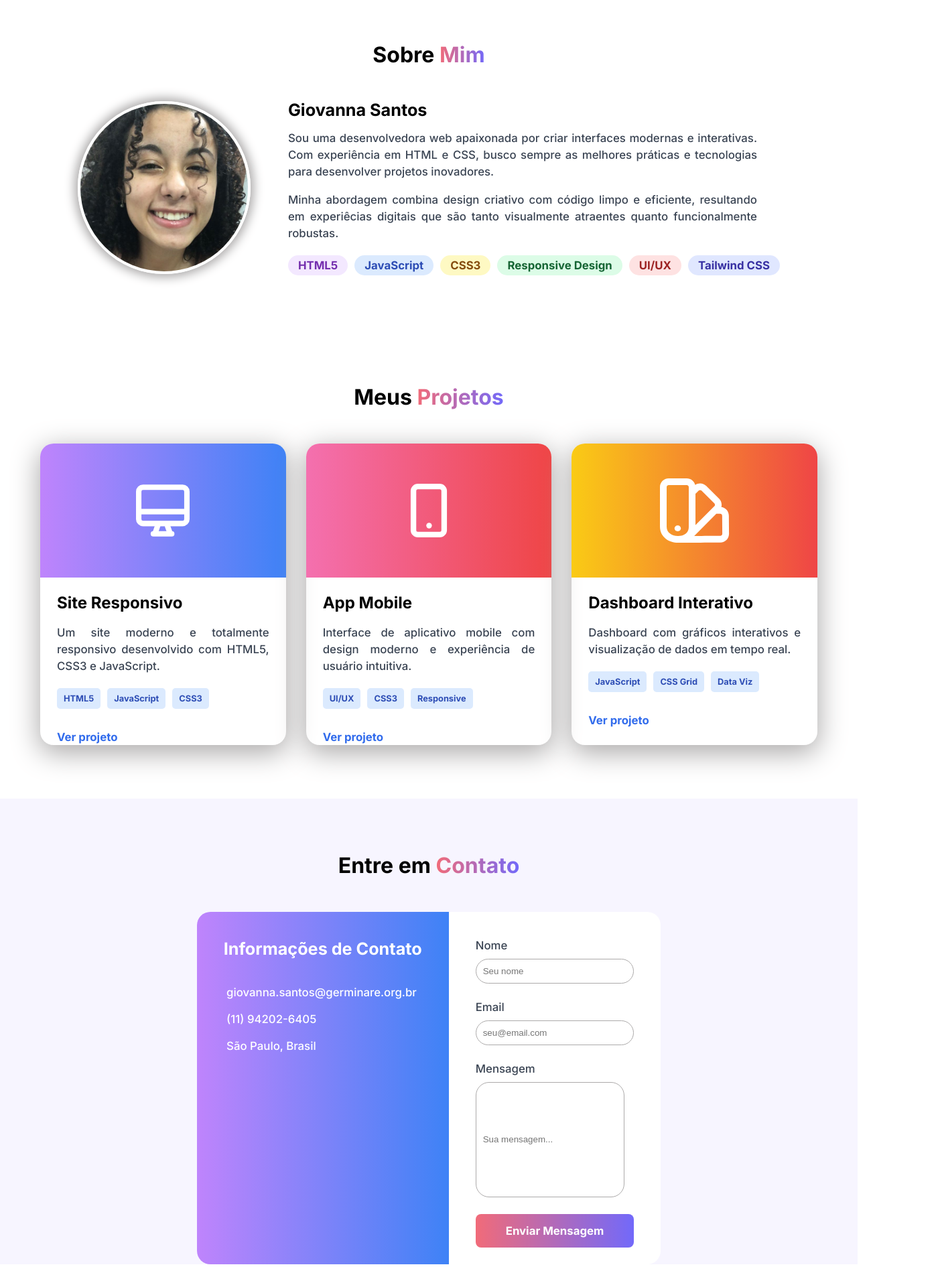
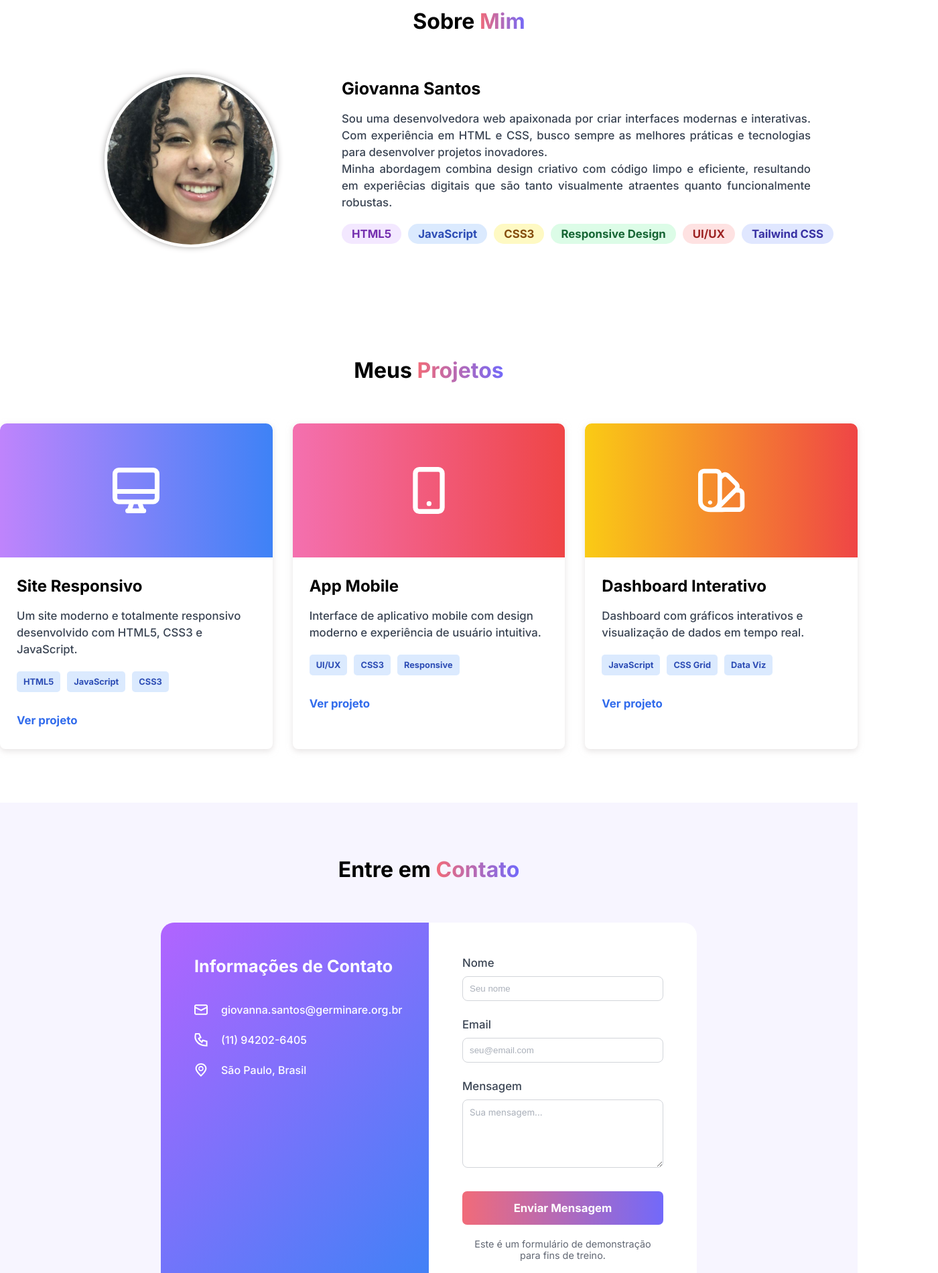
Before and after one commit to giiovannasantoss/CreativeDev, a plain HTML site: page index.html in a window 1280 px wide. Shown: the part 700-2600 px from the top of the page at 67% size, 1400 px wide, since content can reach past the window. Drawn offline with Linux system fonts and the light colour scheme.

Commit message:
ajustando a page contacts e a page projects, renomeando algumas classes e ids

```diff
--- a/style.css
+++ b/assets/css/style.css
@@ -3,7 +3,8 @@ ul,
 li,
 a,
 h1,
-h2{
+h2,
+p{
     margin: 0;
     padding: 0;
 }
@@ -40,42 +41,50 @@ span{
     -webkit-text-fill-color: transparent;
 }
 
+.title{
+    margin-bottom: 60px;
+}
+
 
 /* HEADER */
     .header{
         display: flex;
-        justify-content: space-evenly;
+        justify-content: space-between;
         align-items: center;
-        padding: 10px;
+        position: fixed;
+        padding: 10px 60px;
+        width: 100%;
+        background-color: white;
     }
 
     .navbar ul{
-        display: inline-flex;
-        list-style: none;
+        display: flex;
+        gap: 33px;
     }
 
     .navbar a{
-        margin: 30px;
         color: #394353;
     }
 
 /* ESTILIZAÇÃO DA HERO PAGE */
     .hero{
         display: flex;
+        align-items: center;
+        justify-content: space-between;
         background-color: #F7F5FF;
         padding: 180px 60px;
-        justify-content: space-between;
+        width: 100%;
     }
 
     #title-hero{
         font-size: 3rem;
-        line-height: 45px;
+        line-height: 50px;
         text-align: start;
     }
 
     .hero-content p{
         line-height: 30px;
-        margin-bottom: 40px;
+        margin: 20px 0px 40px 0px;
     }
 
     .hero-content{
@@ -94,11 +103,13 @@ span{
         font-weight: bold;
         padding: 15px 30px;
         border-radius: 8px;
+        transition: transform 0.2s ease-in-out;
     }
 
     #viewprojects:hover{
         /* ajustar sombra e arrumar o hover */
-        box-shadow: 3px 3px 25px 5px rgb(172, 170, 170);
+        transform: scale(105%);
+        box-shadow: 0px 3px 10px rgba(210, 204, 204, 0.544);
     }
 
     #viewcontact{
@@ -107,15 +118,23 @@ span{
         border-radius: 8px;
         padding: 15px 30px;
         font-weight: bold;
+        transition: 0.2s ease-in-out;
     }
 
-    #icone{
-        margin-right: 300px;
+    #viewcontact:hover{
+        border-color: #394353;
+    }
+
+    .img-hero{
+        margin-right: 400px;
+    }
+
+    #icon{
         width: 170px;
         transition: transform 0.3s ease-in-out;
     }
 
-    #icone:hover{
+    #icon:hover{
         transform: rotate(45deg) scale(115%);
         cursor: pointer;
     }
@@ -131,11 +150,11 @@ span{
         padding: 80px 60px;
         align-items: center;
         justify-content: space-evenly;
+        width: 100%;
     }
 
     #title-aboutme{
         grid-area: title;
-        margin-bottom: 50px;
     }
 
     /* my img */
@@ -147,12 +166,15 @@ span{
         border-radius: 50%;
         width: 250px;
         border: 4px solid white;;
-        box-shadow: 0px 0px 15px 5px rgb(172, 170, 170);
+        box-shadow: 0px 0px 10px rgb(172, 170, 170);
     }
 
     /* text about me */
     .bio{
         grid-area: content;
+        display: flex;
+        flex-direction: column;
+        gap: 20px;
         text-align: left;
         width: 700px;
         line-height: 25px;
@@ -212,33 +234,33 @@ span{
 
 /* ESTILIZAÇÃO DA PROJECTS PAGE */
     .projects{
-        padding: 80px 60px;
-    }
-
-    #title-projects{
-        margin-bottom: 50px;
+        padding: 80px 0px;
+        width: 100%;
     }
 
     .projects-content{
         display: flex;
-        justify-content: space-evenly;
-        align-items: center;
+        justify-content: center;
         gap: 30px;
-        text-align: justify;
     }
 
     .block-project{
-        line-height: 25px;
-        width: 500px;
-        height: 450px;
-        /* ajustar box-shadow */
-        box-shadow: 0px 10px 40px 2px rgb(172, 170, 170);
-        border-radius: 20px;
+        box-shadow: 0px 3px 10px rgba(210, 204, 204, 0.544);
+        border-radius: 8px;
+        width: 430px;
+        transition: 0.3s ease-in-out;
+    }
+
+    .block-project:hover{
+        margin-top: -10px;
+        margin-bottom: 10px;
+        cursor: pointer;
+        box-shadow: 0px 10px 20px 5px rgba(210, 204, 204, 0.544);
     }
 
     .icon-project{
-        width: 80px;
-        height: 80px;
+        width: 70px;
+        height: 70px;
     }
 
     .img-project{
@@ -246,8 +268,8 @@ span{
         justify-content: center;
         align-items: center;
         height: 200px;
-        border-top-left-radius: 20px;
-        border-top-right-radius: 20px;
+        border-top-left-radius: 10px;
+        border-top-right-radius: 10px;
     }
 
     #site .img-project{
@@ -264,24 +286,24 @@ span{
 
     .name-project{
         font-size: 1.5rem;
-        margin-bottom: 20px;
         text-align: start;
     }
 
     .project-bio{
-        padding: 25px 25px 3px 25px;
+        display: flex;
+        flex-direction: column;
+        line-height: 25px;
+        gap: 20px;
+        padding: 30px 25px;
     }
 
     .lang-used{
         display: flex;
-        justify-content: baseline;
         gap: 10px;
-        padding: 0px 25px 30px 25px;
     }
 
     .lang-used :nth-child(n){
         font-size: 0.8rem;
-        font-weight: 500;
         font-weight: bold;
         padding: 3px 10px;
         border-radius: 5px;
@@ -292,26 +314,24 @@ span{
     .link-project{
         color: #326CEC;
         font-weight: bold;
-        padding-inline: 25px;
+        margin-top: 10px;
+        /* AJUSTAR MARGIN-BOTTOM */
     }
 
 
 /* ESTILIZAÇÃO DA CONTACTS PAGE */
     .contact{
         background-color: #F7F5FF;
-        padding-top: 80px;
-    }
-
-    #title-contact{
-        margin-bottom: 50px;
+        padding: 80px 0px;
+        width: 100%;
     }
 
     .contact-content{
-        display: flex;
+        display: grid;
+        grid-template-areas:
+        "informations inputs";
+        grid-template-columns: repeat(2, 400px);
         justify-self: center;
-        border-radius: 20px;
-        background-color: white;
-        width: max-content;
     }
 
     /* contact-informations */
@@ -321,24 +341,43 @@ span{
     }
 
     .contact-informations{
-        background: linear-gradient(to right, #BF84FC, #3E82F6);
+        grid-area: informations;
+        background: linear-gradient(135deg, #b164ff, #3e82f6);
         border-bottom-left-radius: 20px;
         border-top-left-radius: 20px;
-        padding: 40px;
+        padding: 50px;
         color: white;
     }
 
     .info{
-        color: white;
-        margin-top: 20px;
+        display: flex;
+        flex-direction: column;
+        gap: 25px;
+        font-size: 1rem;
+    }
+
+    .icon-info{
+        width: 20px;
+        height: 20px;
+    }
+
+    .items{
+        display: flex;
+        align-items: center;
+        gap: 20px;
     }
 
     /* contact-inputs */
     .contact-inputs{
-        padding: 40px;
+        grid-area: inputs;
+        padding: 50px;
+        border-top-right-radius: 20px;
+        border-bottom-right-radius: 20px;
+        background-color: white;
     }
 
     .form{
+        /* ALTERAR COR DA FONTE!!! */
         display: flex;
         flex-direction: column;
         gap: 25px;
@@ -351,27 +390,61 @@ span{
     }
 
     .input{
-        border-radius: 20px;
-        border: 1px solid rgb(172, 170, 170);
+        border-radius: 8px;
+        border: 1px solid #D2D5DA;
         padding: 10px;
+        transition: 0.2s ease-in-out;
     }
 
+    .input::placeholder{
+        color: #AAB0BA;
+    }
+
+    .input:hover{
+        cursor: pointer;
+        scale: 103%;
+    }
+
+    .input:focus{
+        cursor: text;
+        scale: 103%;
+    }
+    /* MUDAR A COR DA BORDA QUANDO FOR SELECIONADO, COR: #3B81F5 */
+
     #msg{
-        /* TENTAR COLOCAR O TEXTO DO PLACEHOLDER NO INICIO DA CAIXA DE INPUT */
-        height: 150px;
-        width: 200px;
+        font-family: inter;
+        resize: vertical;
     }
 
     .input-button{
-        display: block;
+        display: flex;
+        flex-direction: column;
         justify-self: center;
-        margin-top: 40px;
+        width: 100%;
+        margin-top: 35px;
     }
 
     #msg-button{
         background: linear-gradient(to right, #F16B79, #7269FA);
         color: white;
         font-weight: bold;
-        padding: 15px 45px;
-        border-radius: 8px;
+        border-radius: 7px;
+        text-align: center;
+        padding-block: 15px;
+        transition: 0.3s ease-in-out;
     }
+
+    #msg-button:hover{
+        transform: scale(105%);
+        box-shadow: 0px 3px 10px rgba(210, 204, 204, 0.544);
+    }
+
+    #obs{
+        justify-self: center;
+        text-align: center;
+        margin-top: 20px;
+        font-weight: 200;
+        font-size: 0.9rem;
+        width: 90%;
+        color: #616773;
+    }
--- a/index.html
+++ b/index.html
@@ -3,16 +3,19 @@
 <head>
     <meta charset="UTF-8">
     <meta name="viewport" content="width=device-width, initial-scale=1.0">
-    <meta http-equiv="refresh" content="1">
+    <!-- <meta http-equiv="refresh" content="1"> -->
     <link href="https://fonts.googleapis.com/css2?family=Inter:wght@400;500;700&display=swap" rel="stylesheet">
-    <link rel="stylesheet" href="style.css">
+    <link rel="stylesheet" href="assets/css/style.css">
     <title>CreativeDev</title>
 </head>
 <body>
+
     <header>
         <!-- HEADER -->
         <div class="header">
-            <a href="#"><img src="assets/imgs/Group 2.svg" alt="logo"></a>
+            <div class="logo">
+                <a href="#"><img src="assets/imgs/logo.svg" alt="logo"></a>
+            </div>
             <nav class="navbar">
                 <ul>
                     <li><a href="#">Início</a></li>
@@ -22,6 +25,9 @@
                     <li><a href="#contact">Contato</a></li>
                 </ul>
             </nav>
+            <div class="night-mode">
+                <a href="#night-mode"><img src="assets/imgs/night-mode.svg" alt="night-mode"></a>
+            </div>
         </div>
     </header>
 
@@ -42,23 +48,25 @@
                 </div>
 
                 <div class="img-hero">
-                    <img id="icone" src="assets/imgs/Group 1.svg" alt="icone">
+                    <img id="icon" src="assets/imgs/icone.svg" alt="icone">
                 </div>
 
             </section>
 
             <!-- ABOUTME PAGE -->
             <section id="aboutme" class="aboutme">
-                <h1 id="title-aboutme">Sobre <span>Mim</span></h1>
+                <h1 id="title-aboutme" class="title">Sobre <span>Mim</span></h1>
 
                 <div class="img-perfil">
                     <img id="me" src="assets/imgs/gii.png" alt="selfie">
                 </div>
 
                 <div class="bio">
-                    <h2>Giovanna Santos</h1>
+                    <h2>Giovanna Santos</h2>
+                    <div class="text">
                         <p>Sou uma desenvolvedora web apaixonada por criar interfaces modernas e interativas. Com experiência em HTML e CSS, busco sempre as melhores práticas e tecnologias para desenvolver projetos inovadores.</p>
                         <p>Minha abordagem combina design criativo com código limpo e eficiente, resultando em experiêcias digitais que são tanto visualmente atraentes quanto funcionalmente robustas.</p>
+                    </div>
                 </div>
 
                 <div class="experience">
@@ -83,19 +91,18 @@
 
             <!-- STARTS PROJECTS PAGE -->
             <section id="projects" class="projects">
-                <h1 id="title-projects">Meus <span>Projetos</span></h1>
+                <h1 id="title-projects" class="title">Meus <span>Projetos</span></h1>
 
                 <div class="projects-content">
 
                     <!-- PROJECT 1 -->
                     <article id="site" class="block-project">
                         <div class="img-project">
-                            <img class="icon-project" src="assets/imgs/Group 3.svg" alt="computer">
+                            <img class="icon-project" src="assets/imgs/computer.svg" alt="computer">
                         </div>
                         <div class="project-bio">
                             <h1 class="name-project">Site Responsivo</h1>
                             <p>Um site moderno e totalmente responsivo desenvolvido com HTML5, CSS3 e JavaScript.</p>
-                        </div>
                             <div class="lang-project">
                                 <ul class="lang-used">
                                     <li>HTML5</li>
@@ -104,17 +111,17 @@
                                 </ul>
                             </div>
                                 <a class="link-project" href="#">Ver projeto</a>
+                            </div>
                     </article>
 
                     <!-- PROJECT 2 -->
                     <article id="app" class="block-project">
                         <div class="img-project">
-                            <img class="icon-project" src="assets/imgs/Group 4.svg" alt="phone">
+                            <img class="icon-project" src="assets/imgs/phone.svg" alt="phone">
                         </div>
                         <div class="project-bio">
                             <h1 class="name-project">App Mobile</h1>
                             <p>Interface de aplicativo mobile com design moderno e experiência de usuário intuitiva.</p>
-                        </div>
                             <div class="lang-project">
                                 <ul class="lang-used">
                                     <li>UI/UX</li>
@@ -123,18 +130,17 @@
                                 </ul>
                             </div>
                                 <a class="link-project" href="#">Ver projeto</a>
+                            </div>
                     </article>
 
                     <!-- PROJECT 3 -->
                     <article id="dashboard" class="block-project">
                         <div class="img-project">
-                            <img src="assets/imgs/Union.svg" alt="dash">
+                            <img class="icon-project" src="assets/imgs/dash.svg" alt="dash">
                         </div>
                         <div class="project-bio">
                             <h1 class="name-project">Dashboard Interativo</h1>
                             <p>Dashboard com gráficos interativos e visualização de dados em tempo real.</p>
-                        </div>
-
                             <div class="lang-project">
                                 <ul class="lang-used">
                                     <li>JavaScript</li>
@@ -142,8 +148,9 @@
                                     <li>Data Viz</li>
                                 </ul>
                             </div>
-
                                 <a class="link-project" href="#">Ver projeto</a>
+                            </div>
+                        </div>
                     </article>
                 </div>
 
@@ -152,38 +159,49 @@
 
             <!-- STARTS CONTACT PAGE -->
             <section id="contact" class="contact">
-                <h1 id="title-contact">Entre em <span>Contato</span></h1>
+                <h1 id="title-contact" class="title">Entre em <span>Contato</span></h1>
 
                 <div class="contact-content">
                     <div class="contact-informations">
-                        <h2 id="title-info">Informações de Contato</h2>
-                        <ul>
-                            <li class="info"><img src="" alt=""> giovanna.santos@germinare.org.br</li>
-                            <li class="info"><img src="" alt=""> (11) 94202-6405</li>
-                            <li class="info"><img src="" alt=""> São Paulo, Brasil</li>
+                        <h2 id="title-info" class="title">Informações de Contato</h2>
+                        <ul class="info">
+                            <li class="items">
+                                <img class="icon-info" src="assets/imgs/email.svg" alt="email">
+                                giovanna.santos@germinare.org.br
+                            </li>
+                            <li class="items">
+                                <img class="icon-info" src="assets/imgs/phonenumber.svg" alt="phonenumber">
+                                (11) 94202-6405
+                            </li>
+                            <li class="items">
+                                <img class="icon-info" src="assets/imgs/adress.svg" alt="adress">
+                                São Paulo, Brasil
+                            </li>
                         </ul>
                     </div>
 
                     <div class="contact-inputs">
 
                         <form class="form">
-                            <div class="camps">
+                            <div id="input-nome" class="camps">
                                 <label for="name">Nome</label>
                                 <input class="input" type="text" name="name" placeholder="Seu nome">
                             </div>
-                            <div class="camps">
+                            <div id="input-email" class="camps">
                                 <label for="email">Email</label>
                                 <input class="input" type="email" name="email" placeholder="seu@email.com">
                             </div>
-                            <div class="camps">
+                            <div id="input-msg" class="camps">
                                 <label for="msg">Mensagem</label>
-                                <input id="msg" class="input" type="text" name="msg" placeholder="Sua mensagem...">
+                                <textarea id="msg" class="input" name="msg" placeholder="Sua mensagem..." rows="5"></textarea>
                             </div>
                         </form>
 
                         <div class="input-button">
                             <a id="msg-button" href="#">Enviar Mensagem</a>
                         </div>
+
+                        <p id="obs">Este é um formulário de demonstração para fins de treino.</p>
 
                     </div>
                 </div>
--- /dev/null
+++ b/stylecopy.css
@@ -0,0 +1,248 @@
+/* HEADER */
+    .header{
+        display: flex;
+        justify-content: space-evenly;
+        align-items: center;
+        padding: 10px;
+    }
+
+    .navbar ul{
+        display: inline-flex;
+        list-style: none;
+    }
+
+    .navbar a{
+        margin: 30px;
+        color: #394353;
+    }
+
+/* ESTILIZAÇÃO DA HERO PAGE */
+    .hero{
+        display: flex;
+        background-color: #F7F5FF;
+        padding: 180px 60px;
+        justify-content: space-between;
+    }
+
+    #title-hero{
+        font-size: 3rem;
+        line-height: 45px;
+        text-align: start;
+    }
+
+    .hero-content p{
+        line-height: 30px;
+        margin-bottom: 40px;
+    }
+
+    .hero-content{
+        width: 550px;
+    }
+
+    .hero-buttons{
+        display: flex;
+        text-decoration: none;
+        gap: 20px;
+    }
+
+    #viewprojects{
+        background: linear-gradient(to right, #F16B79, #7269FA);
+        color: white;
+        font-weight: bold;
+        padding: 15px 30px;
+        border-radius: 8px;
+    }
+
+    #viewprojects:hover{
+        /* ajustar sombra e arrumar o hover */
+        box-shadow: 3px 3px 25px 5px rgb(172, 170, 170);
+    }
+
+    #viewcontact{
+        border: 1px solid #a7abb0;
+        color: #394353;
+        border-radius: 8px;
+        padding: 15px 30px;
+        font-weight: bold;
+    }
+
+    #icone{
+        margin-right: 300px;
+        width: 170px;
+        transition: transform 0.3s ease-in-out;
+    }
+
+    #icone:hover{
+        transform: rotate(45deg) scale(115%);
+        cursor: pointer;
+    }
+
+
+/* ESTILIZAÇÃO DA ABOUTME PAGE */
+    .aboutme{
+        display: grid;
+        grid-template-areas:
+        'title title'
+        'img content'
+        'img experience';
+        padding: 80px 60px;
+        align-items: center;
+        justify-content: space-evenly;
+    }
+
+    #title-aboutme{
+        grid-area: title;
+    }
+
+    /* my img */
+    .img-perfil{
+        grid-area: img;
+    }
+
+    #me{
+        border-radius: 50%;
+        width: 250px;
+        border: 4px solid white;;
+        box-shadow: 0px 0px 15px 5px rgb(172, 170, 170);
+    }
+
+    /* text about me */
+    .bio{
+        grid-area: content;
+        text-align: left;
+        width: 700px;
+        line-height: 25px;
+        text-align: justify;
+    }
+
+    /* my experience */
+    .experience{
+        grid-area: experience;
+    }
+
+    .lang{
+        display: flex;
+        gap: 10px;
+    }
+
+    .lang li{
+        padding: 5px 15px;
+        border-radius: 20px;
+        font-weight: bold;
+    }
+
+    .lang :nth-child(1){
+        background-color: #F3E8FF;
+        color: #742EAE;
+    }
+
+    .lang :nth-child(2){
+        background-color: #DBEAFE;
+        color: #2D4DB5;
+    }
+
+    .lang :nth-child(3){
+        background-color: #FEF9C3;
+        color: #854D0E;
+    }
+
+    .lang :nth-child(4){
+        background-color: #DCFCE7;
+        color: #166534;
+    }
+
+    .lang :nth-child(5){
+        background-color: #FEE2E2;
+        color: #9D2323;
+    }
+
+    .lang :nth-child(6){
+        background-color: #E0E7FF;
+        color: #3831A3;
+    }
+
+
+/* ESTILIZAÇÃO DA SKILLS PAGE */
+
+
+
+/* ESTILIZAÇÃO DA PROJECTS PAGE */
+    .projects{
+        padding: 80px 60px;
+    }
+
+    .projects-content{
+        display: flex;
+        justify-content: space-evenly;
+        align-items: center;
+        gap: 30px;
+        text-align: justify;
+    }
+
+    .block-project{
+        line-height: 25px;
+        width: 500px;
+        height: 450px;
+        /* ajustar box-shadow */
+        box-shadow: 0px 10px 40px 2px rgb(172, 170, 170);
+        border-radius: 20px;
+    }
+
+    .icon-project{
+        width: 70px;
+        height: 70px;
+    }
+
+    .img-project{
+        display: flex;
+        justify-content: center;
+        align-items: center;
+        height: 200px;
+        border-top-left-radius: 20px;
+        border-top-right-radius: 20px;
+    }
+
+    #site .img-project{
+        background: linear-gradient(to right, #BF84FC, #3E82F6);
+    }
+
+    #app .img-project{
+        background: linear-gradient(to right, #F470AF, #EF4546);
+    }
+
+    #dashboard .img-project{
+        background: linear-gradient(to right, #FACB15, #EF4546);
+    }
+
+    .name-project{
+        font-size: 1.5rem;
+        margin-bottom: 20px;
+        text-align: start;
+    }
+
+    .project-bio{
+        padding: 25px 25px 3px 25px;
+    }
+
+    .lang-used{
+        display: flex;
+        justify-content: baseline;
+        gap: 10px;
+        padding: 0px 25px 30px 25px;
+    }
+
+    .lang-used :nth-child(n){
+        font-size: 0.8rem;
+        font-weight: 500;
+        font-weight: bold;
+        padding: 3px 10px;
+        border-radius: 5px;
+        background-color: #DBEAFE;
+        color: #2D4DB5;
+    }
+
+    .link-project{
+        color: #326CEC;
+        font-weight: bold;
+        padding-inline: 25px;
+    }
```
Also changed, not shown: indexcopy.html (added, +139 -0 lines), assets/imgs/adress.svg (added), assets/imgs/computer.svg (renamed from assets/imgs/Group 3.svg), assets/imgs/dash.svg (renamed from assets/imgs/Union.svg), assets/imgs/email.svg (added), assets/imgs/icone.svg (renamed from assets/imgs/Group 1.svg), assets/imgs/logo.svg (renamed from assets/imgs/Group 2.svg), assets/imgs/phone.svg (renamed from assets/imgs/Group 4.svg), assets/imgs/phonenumber.svg (added). Lines whose indentation alone changed are shown as unchanged.
